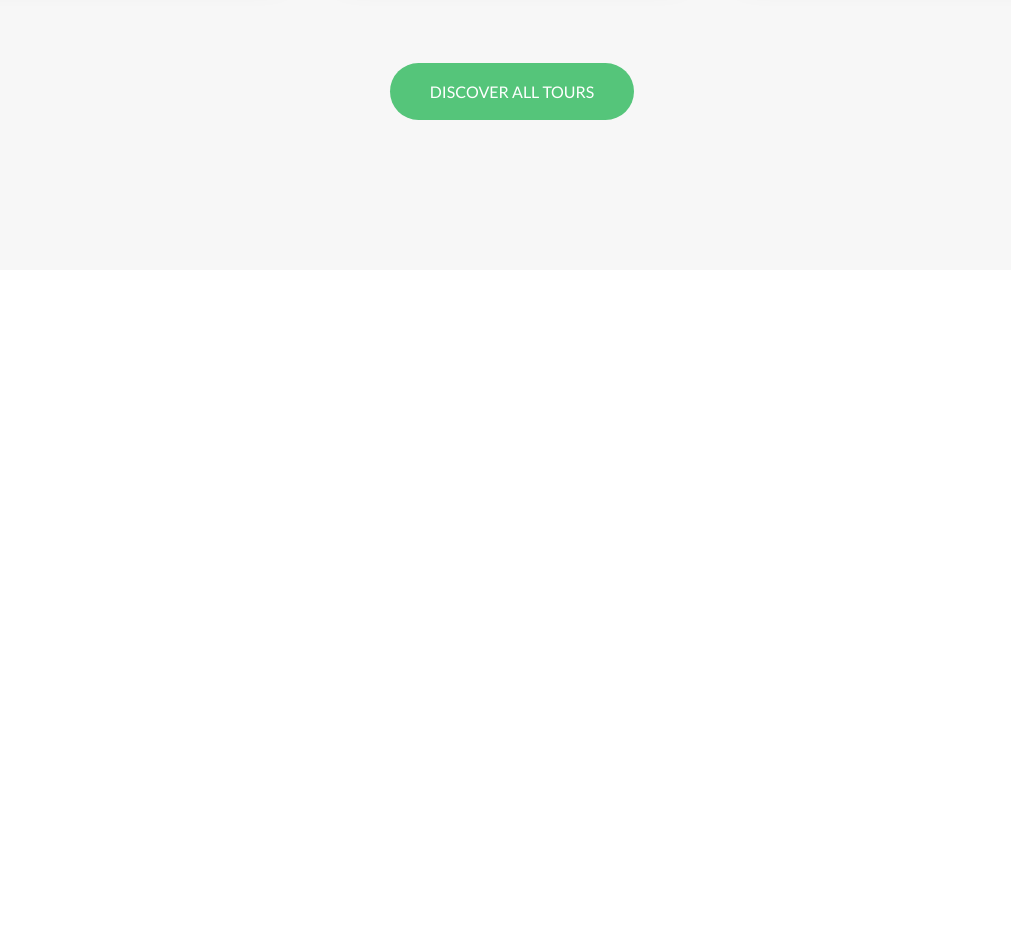
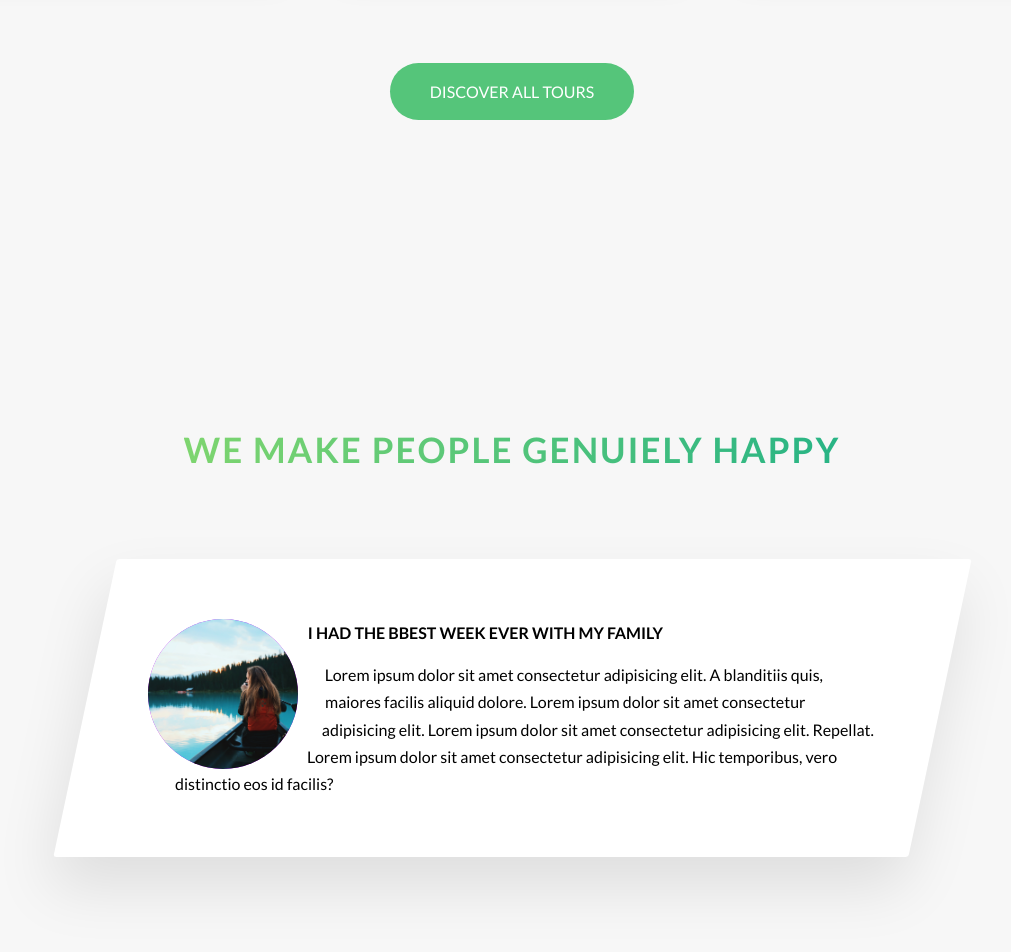
Before and after one commit to Diolemos/natours, a website: page index.html in a window 1280 px wide. Shown: the part 3063-4015 px from the top of the page, without its empty margins (128-1139 px from the left). Before the commit the page ends 3363 px from the top, so only its background shows below. Drawn offline with Linux system fonts and the light colour scheme.

Commit message:
tour section. box image and style

```diff
--- a/index.html
+++ b/index.html
@@ -228,6 +228,34 @@
                </div>
 
           </section>
+          <section class="section-stories">
+            <div class="u-center-text u-margin-bottom-big">
+                <h2 class="heading-secondary">
+                   We make people genuiely happy
+                </h2>
+
+                </div>
+
+                <div class="row">
+                    <div class="story">
+                        <figure class="story__shape">
+                            <img src="img/nat-8.jpg" class="story__img" alt="person on a tour">
+                        </figure>
+                        <div class="story__text">
+                            <h3 class="heading-tertiary u-margin-bottom-small">
+                                I had the bbest week ever with my family
+                            </h3>
+                            <p>
+                               Lorem ipsum dolor sit amet consectetur adipisicing elit. A blanditiis quis, maiores facilis aliquid dolore.
+                               Lorem ipsum dolor sit amet consectetur adipisicing elit. Lorem ipsum dolor sit amet consectetur adipisicing elit. Repellat.
+                               Lorem ipsum dolor sit amet consectetur adipisicing elit. Hic temporibus, vero distinctio eos id facilis?
+                            </p>
+                        </div>
+                    </div>
+                </div>
+
+
+          </section>
 
         </main>
         <!-- <section class="grid-tesst">
--- /dev/null
+++ b/sass/components/_story.scss
@@ -0,0 +1,37 @@
+.story{
+    width: 75%;
+    margin: 0 auto;
+    box-shadow: 0 3rem 6rem rgba($color-black, .1);
+    background-color: $color-white;
+    border-radius: 3px;
+    padding: 6rem;
+    padding-left: 9rem;
+    font-size: $default-font-size;
+    transform: skewX(-12deg);
+
+    & > * {
+        transform: skewX(12deg);
+    }
+
+      &__shape{
+
+        width: 15rem;
+        height: 15rem;
+        background-color: rgb(183, 0, 255);
+        float: left;
+        -webkit-shape-outside: circle(50% at 50% 50%);
+        shape-outside: circle(50% at 50% 50%);
+        -webkit-clip-path: circle(50% at 50% 50%);
+        clip-path: circle(50% at 50% 50%);
+        transform: translateX(-3rem) skewX(12deg);
+
+    }
+
+    &__img{
+        height:  100%;
+    }
+
+    &__text{
+        transform: skewX(12deg);
+    }
+}
--- a/sass/main.scss
+++ b/sass/main.scss
@@ -17,5 +17,5 @@
 
 @import "components/feature-box";
 
-
+@import "components/story";
 @import "components/card"
--- a/sass/pages/_home.scss
+++ b/sass/pages/_home.scss
@@ -23,3 +23,8 @@
     padding: 25rem 0 15rem 0;
     margin-top: -10rem;
 }
+
+.section-stories{
+    padding: 15rem 0;
+    background-color: $color-grey-light-1;
+}
```
Also changed, not shown: css/style.css.
